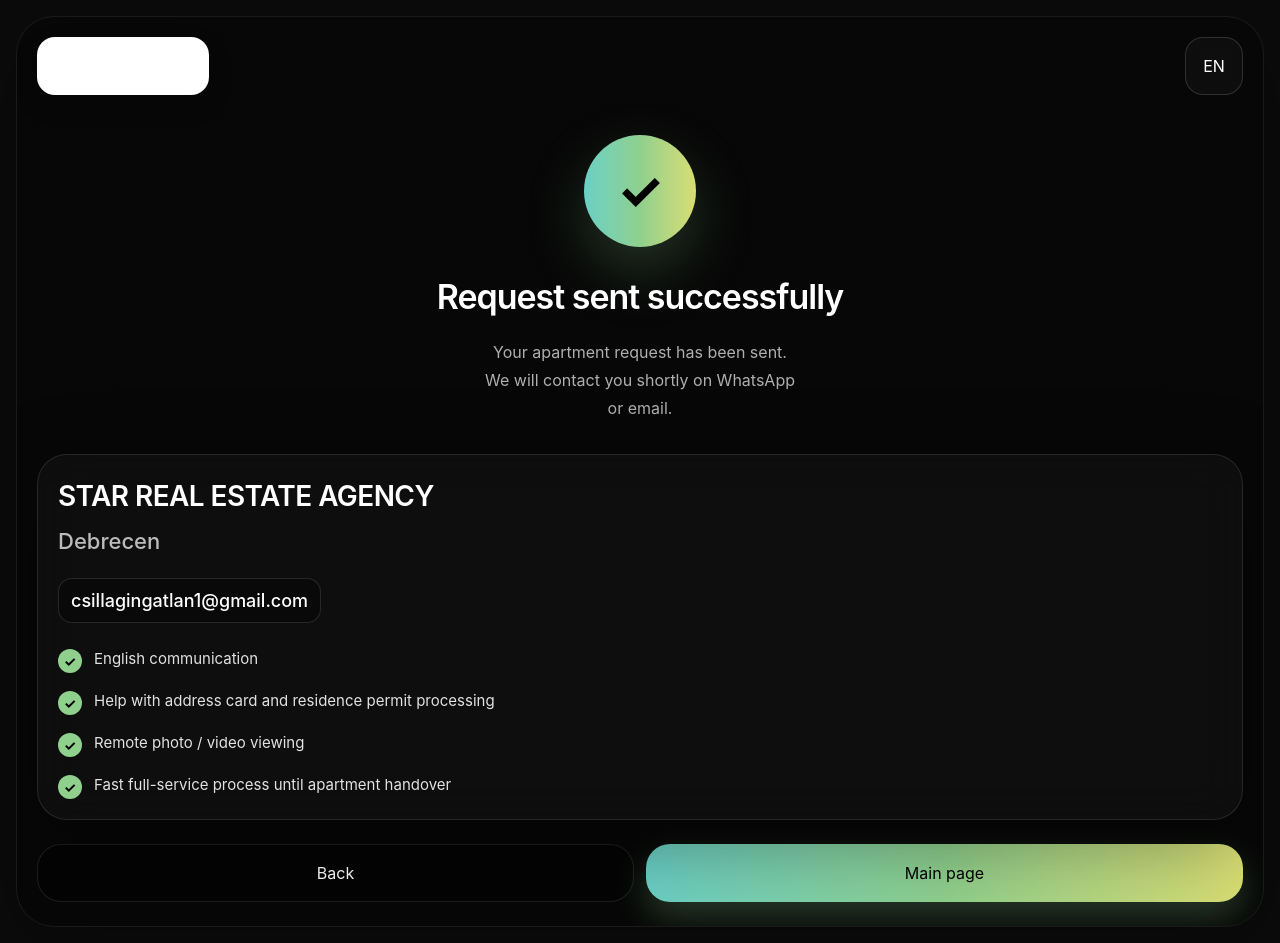
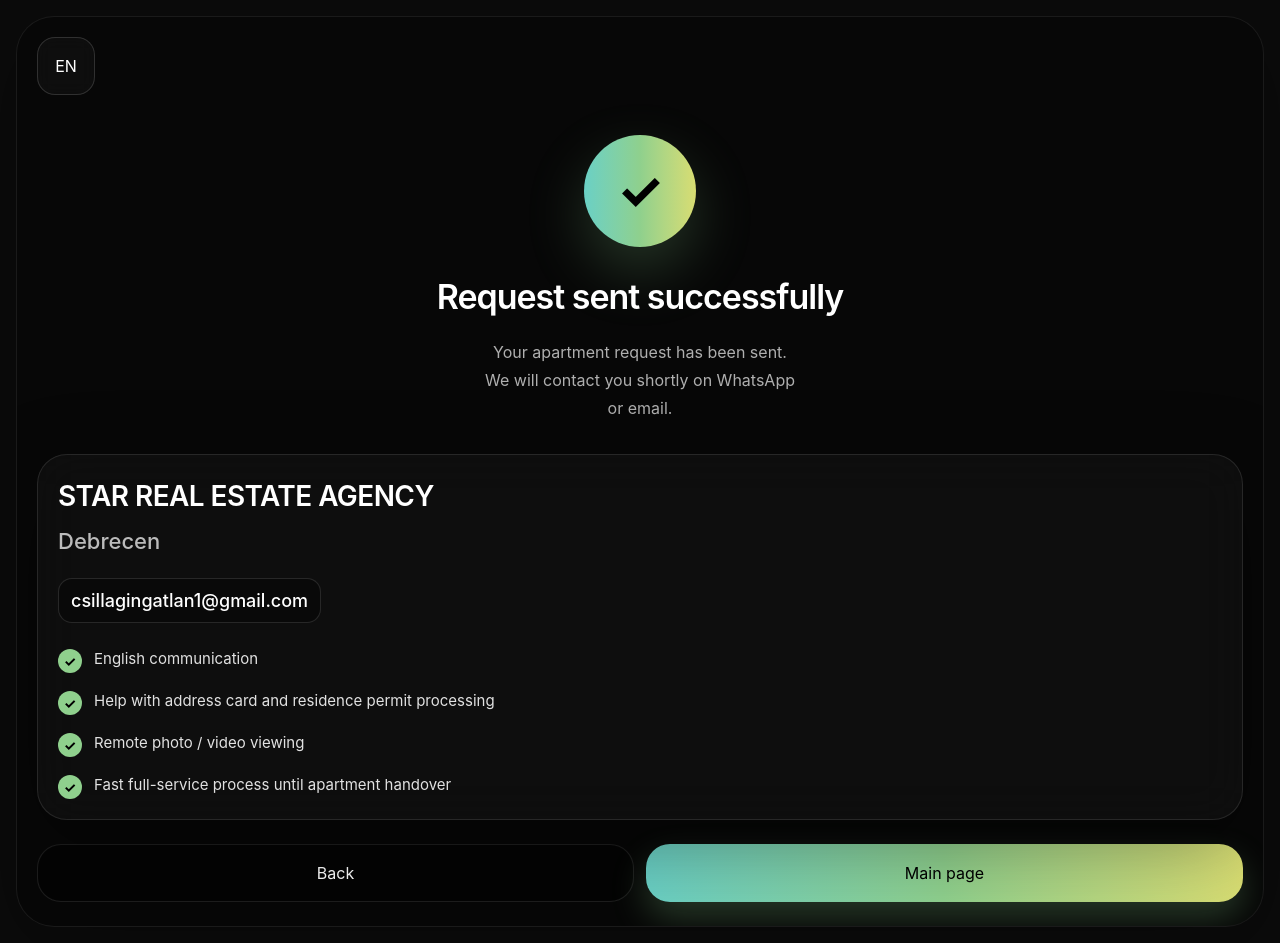
Before and after one commit to csillagingatlan1-ux/landing, a Next.js app: page /success in a window 1280 px wide. Built offline with nearby package versions, Linux system fonts and the light colour scheme.

Commit message:
remove logo container from success page

```diff
--- a/src/app/success/page.tsx
+++ b/src/app/success/page.tsx
@@ -20,9 +20,7 @@ export default function Page() {
         <div className="overflow-hidden rounded-[38px] border border-white/8 bg-[#070707] shadow-[0_20px_80px_rgba(0,0,0,0.28)]">
           <div className="px-5 pt-5 pb-6">
             <div className="flex items-start justify-between">
-              <div className="flex h-[58px] w-[172px] items-center justify-center rounded-[18px] bg-white px-4 shadow-[0_10px_24px_rgba(0,0,0,0.18)]">
 
-              </div>
 
               <button
                 type="button"
```
